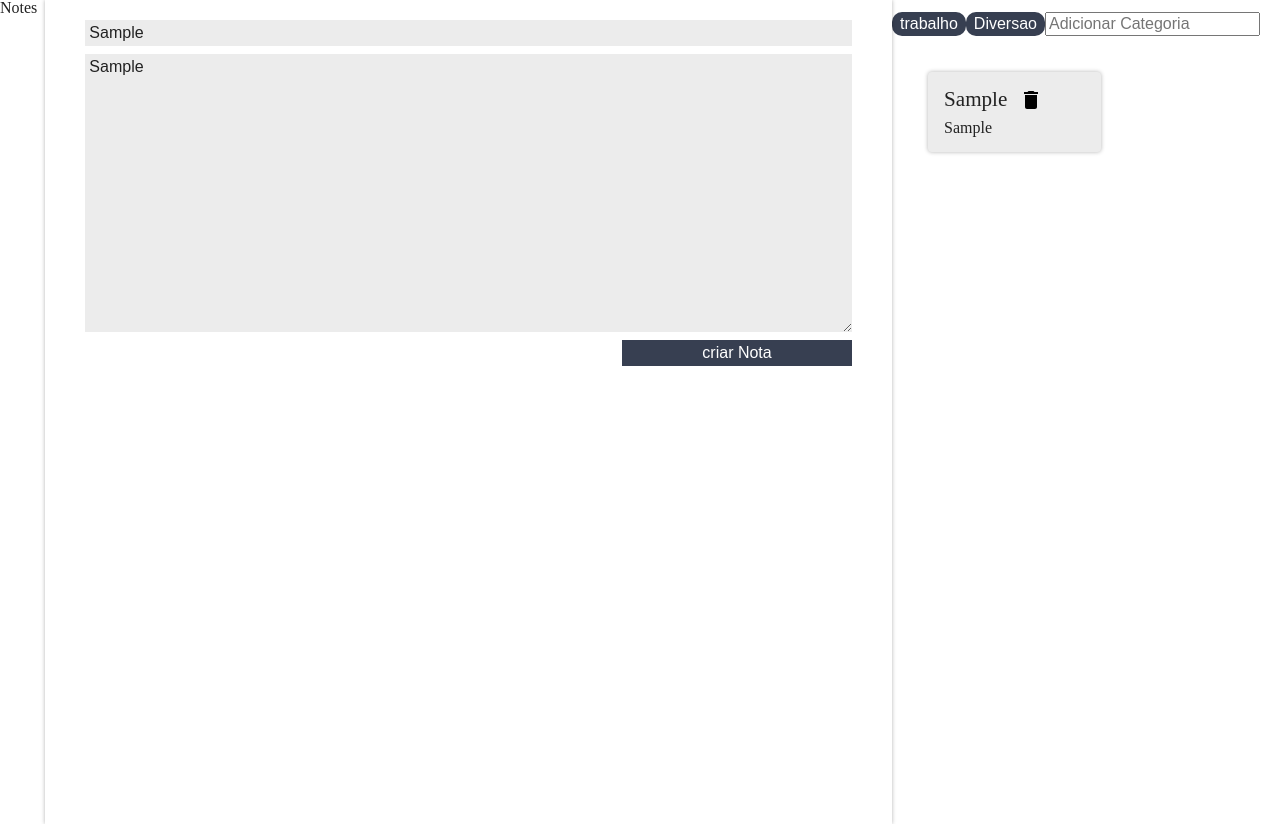
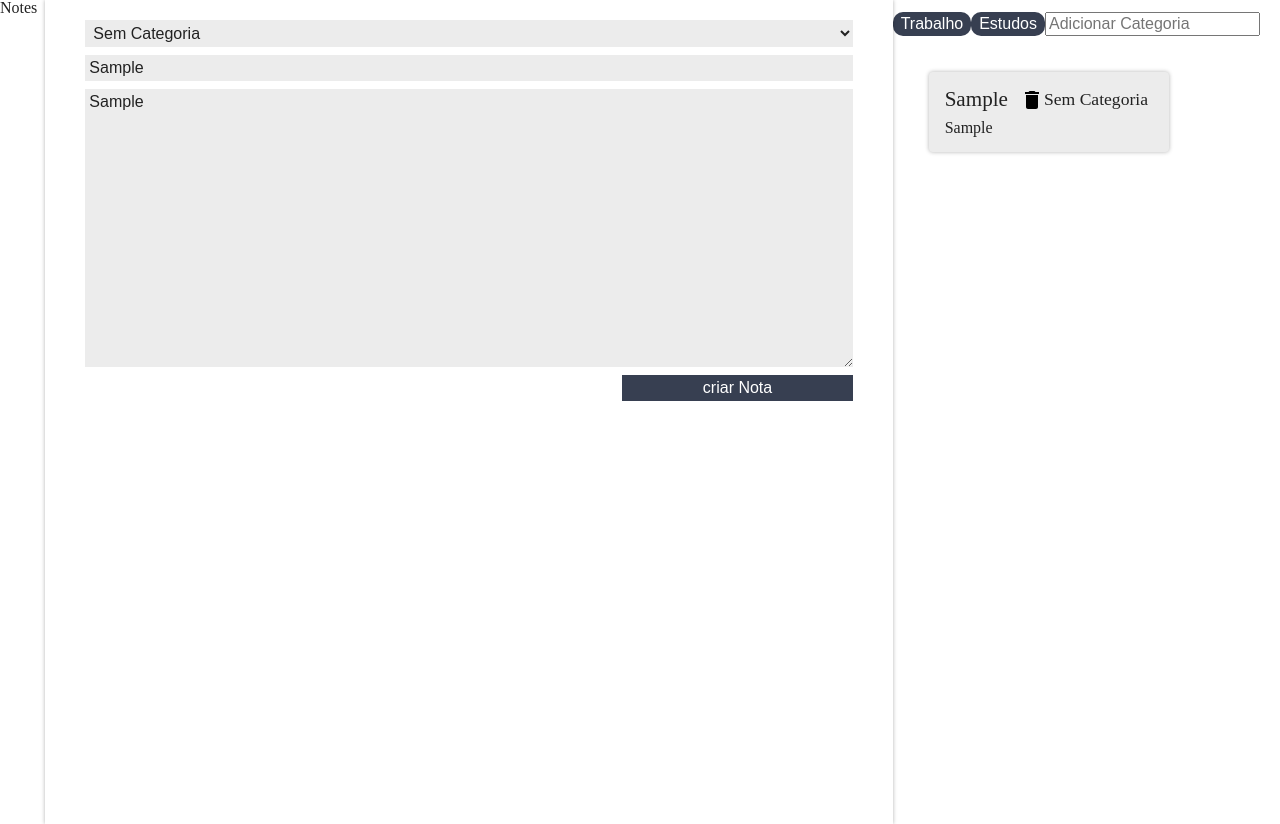
Before and after one commit to willsantos/AluraNotes, a React (Create React App) app: page / in a window 1280 px wide. Both pictures are taken after typing "Sample", "Sample" into the empty fields and a click on the button "criar Nota". Built offline with nearby package versions, Linux system fonts and the light colour scheme.

Commit message:
Add Categorias no Form e nos Cards

```diff
--- a/src/App.js
+++ b/src/App.js
@@ -11,12 +11,12 @@ class App extends Component {
     super();
     this.state = {
       notas:[],
-      categorias:["trabalho","Diversao"]
+      categorias:["Trabalho","Estudos"]
     };
   }
 
-  criarNota(titulo,texto){
-    const novaNota = {titulo, texto};
+  criarNota(titulo,texto,categoria){
+    const novaNota = {titulo, texto,categoria};
     const novoArrayNotas = [...this.state.notas,novaNota];
     const novoEstado = {
       notas:novoArrayNotas
@@ -40,7 +40,9 @@ class App extends Component {
     return (
       <section className="conteudo">
         <h1>Notes&nbsp;&nbsp;</h1>
-        <FormularioCadastro criarNota={this.criarNota.bind(this)}/>
+        <FormularioCadastro
+          categorias={this.state.categorias}
+          criarNota={this.criarNota.bind(this)}/>
         <main>
         <ListaCategorias
           adicionarCategoria={this.adicionarCategoria.bind(this)}
--- a/src/components/CardNota/CardNota.jsx
+++ b/src/components/CardNota/CardNota.jsx
@@ -14,6 +14,7 @@ class CardNota extends Component {
                 <header className="card-nota_cabecalho">
                     <h3 className="card-nota_titulo">{this.props.titulo}</h3>
                     <DeleteIcon onClick={this.apagar.bind(this)}/>
+                    <h4>{this.props.categoria}</h4>
                 </header>
                 <p className="card-nota_texto">{this.props.texto}</p>
             </section>
--- a/src/components/FormularioCadastro/FormularioCadastro.jsx
+++ b/src/components/FormularioCadastro/FormularioCadastro.jsx
@@ -6,6 +6,7 @@ class FormularioCadastro extends Component{
         super(props);
         this.titulo = "";
         this.texto = "";
+        this.categoria = "Sem Categoria";
 
     }
 
@@ -21,11 +22,25 @@ class FormularioCadastro extends Component{
     _criarNota(evento){
         evento.preventDefault();
         evento.stopPropagation();
-        this.props.criarNota(this.titulo,this.texto);
+        this.props.criarNota(this.titulo,this.texto,this.categoria);
     }
+    _handleMudancaCategoria(evento){
+        evento.stopPropagation();
+        this.categoria = evento.target.value;
+    }
+
+
     render(){
         return(
         <form className="form-cadastro" onSubmit={this._criarNota.bind(this)}>
+            <select onChange={this._handleMudancaCategoria.bind(this)} className="form-cadastro_input">
+                    <option value="" defaultChecked>Sem Categoria</option>
+                {this.props.categorias.map((categoria,index) =>{
+                    return(
+                        <option key={index}>{categoria}</option>
+                    );
+                })}
+            </select>
             <input
                 type="text"
                 placeholder="titulo"
--- a/src/components/ListaDeNotas/ListaDeNotas.jsx
+++ b/src/components/ListaDeNotas/ListaDeNotas.jsx
@@ -15,7 +15,10 @@ class ListaDeNotas extends Component{
                             indice={index}
                             apagarNota={this.props.apagarNota}
                             titulo={nota.titulo}
-                            texto={nota.texto}/>
+                            texto={nota.texto}
+                            categoria={nota.categoria}
+                            />
+
                         </li>
                     )
                 })}
```
